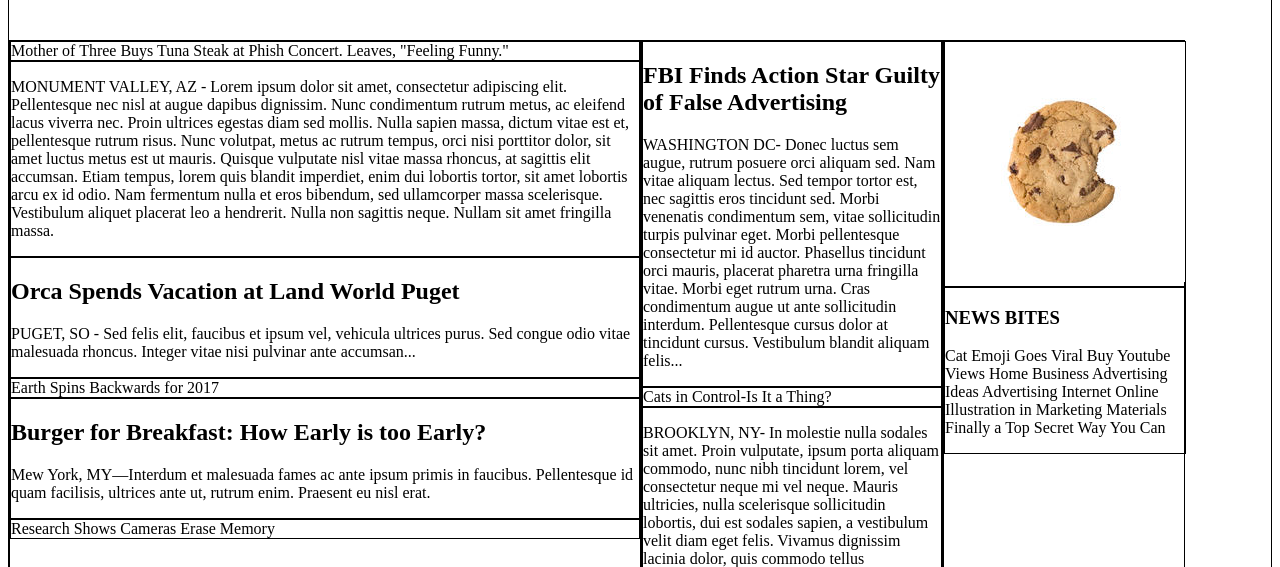
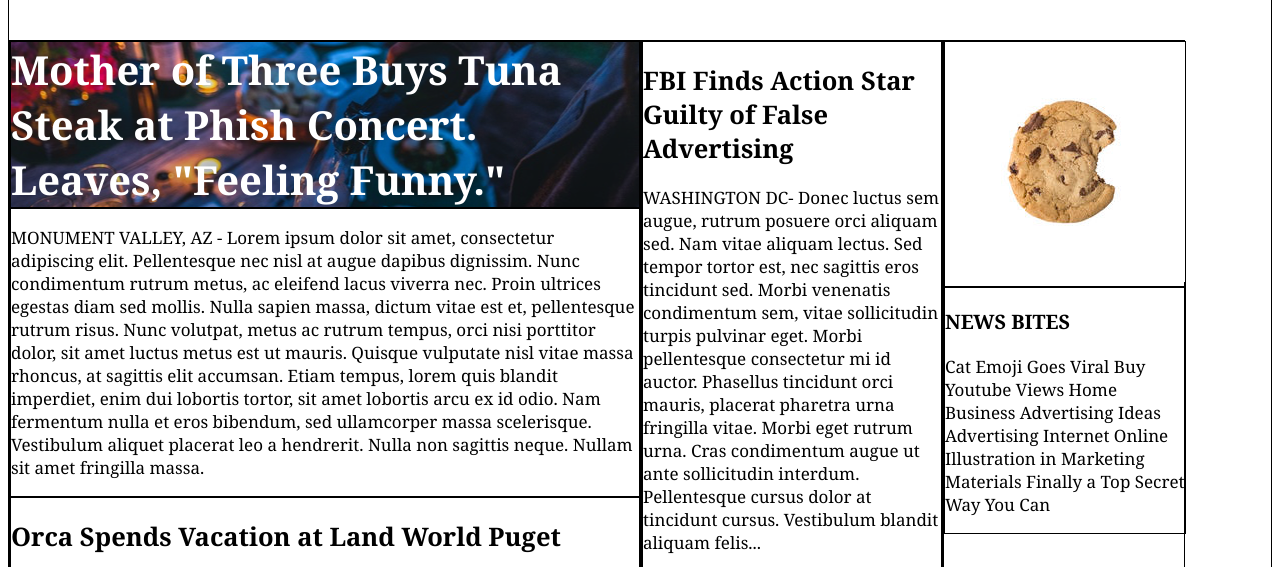
Before and after one commit to sparky9teen/mytimes, a plain HTML site: page index.html in a window 1280 px wide. Shown: the part 85-652 px from the top of the page. Drawn offline with Linux system fonts and the light colour scheme.

Commit message:
Add images to web page.

```diff
--- a/index.html
+++ b/index.html
@@ -25,27 +25,29 @@
 					</span>
 		    </nav>
 			</header>
-			<div class="content">
+			<div class="columns">
 				<!-- large column content. -->
 				<div class="column large">
-					<div class="blurb">
+					<div class="concert headline">
 						<span>Mother of Three Buys Tuna Steak at Phish Concert. Leaves, "Feeling Funny."</span>
 					</div>
 					<div class="story">
 						<p>MONUMENT VALLEY, AZ - Lorem ipsum dolor sit amet, consectetur adipiscing elit. Pellentesque nec nisl at augue dapibus dignissim. Nunc condimentum rutrum metus, ac eleifend lacus viverra nec. Proin ultrices egestas diam sed mollis. Nulla sapien massa, dictum vitae est et, pellentesque rutrum risus. Nunc volutpat, metus ac rutrum tempus, orci nisi porttitor dolor, sit amet luctus metus est ut mauris. Quisque vulputate nisl vitae massa rhoncus, at sagittis elit accumsan. Etiam tempus, lorem quis blandit imperdiet, enim dui lobortis tortor, sit amet lobortis arcu ex id odio. Nam fermentum nulla et eros bibendum, sed ullamcorper massa scelerisque. Vestibulum aliquet placerat leo a hendrerit. Nulla non sagittis neque. Nullam sit amet fringilla massa.</p>
 					</div>
+
 					<div class="story">
 						<h2>Orca Spends Vacation at Land World Puget</h2>
 						<p>PUGET, SO - Sed felis elit, faucibus et ipsum vel, vehicula ultrices purus. Sed congue odio vitae malesuada rhoncus. Integer vitae nisi pulvinar ante accumsan...</p>
 					</div>
-					<div class="blurb">
+					<div class="earth headline">
 						<span>Earth Spins Backwards for 2017</span>
 					</div>
+
 					<div class="story">
 						<h2>Burger for Breakfast: How Early is too Early?</h2>
 						<p> Mew York, MY—Interdum et malesuada fames ac ante ipsum primis in faucibus. Pellentesque id quam facilisis, ultrices ante ut, rutrum enim. Praesent eu nisl erat.</p>
 					</div>
-					<div class="blurb">
+					<div class="camera headline">
 						<span>Research Shows Cameras Erase Memory</span>
 					</div>
 				</div>
@@ -55,7 +57,7 @@
 						<h2>FBI Finds Action Star Guilty of False Advertising</h2>
 						<p>WASHINGTON DC- Donec luctus sem augue, rutrum posuere orci aliquam sed. Nam vitae aliquam lectus. Sed tempor tortor est, nec sagittis eros tincidunt sed. Morbi venenatis condimentum sem, vitae sollicitudin turpis pulvinar eget. Morbi pellentesque consectetur mi id auctor. Phasellus tincidunt orci mauris, placerat pharetra urna fringilla vitae. Morbi eget rutrum urna. Cras condimentum augue ut ante sollicitudin interdum. Pellentesque cursus dolor at tincidunt cursus. Vestibulum blandit aliquam felis...</p>
 					</div>
-					<div class="blurb">
+					<div class="cat headline">
 						<span>Cats in Control-Is It a Thing?</span>
 					</div>
 					<div class="story">
--- a/resources/style.css
+++ b/resources/style.css
@@ -40,25 +40,59 @@ div {
   border: 1px solid black;
 }
 
-.content {
+.columns {
   display: flex;
   padding-top: 116px;
 }
 
-.column.large {
+.column {
   display: flex;
   flex-flow: column wrap;
+}
+
+.headline {
+  display: flex;
+  font-family: Georgia;
+  font-weight: bold;
+  font-size: 30px;
+  color: white;
+}
+
+h2 {
+
+}
+
+.column.large {
   width: 630px;
 }
 
+.concert.headline {
+  font-size: 40px;
+  background-image: url(./images/img-story-main.png);
+}
+
+.earth.headline {
+  background-image: url(./images/img-story-2.png);
+}
+
+.camera.headline {
+  background-image: url(./images/img-story-3.png);
+}
+
 .column.medium {
-  display: flex;
-  flex-flow: column wrap;
   width: 300px;
 }
 
+.cat.headline {
+  background-image: url(./images/img-story-1.png);
+}
+
 .column.small {
-  display: flex;
-  flex-flow: column wrap;
   width: 240px;
 }
+
+.story {
+  font-family: Georgia;
+  font-size: 17px;
+  color: black;
+}
```
